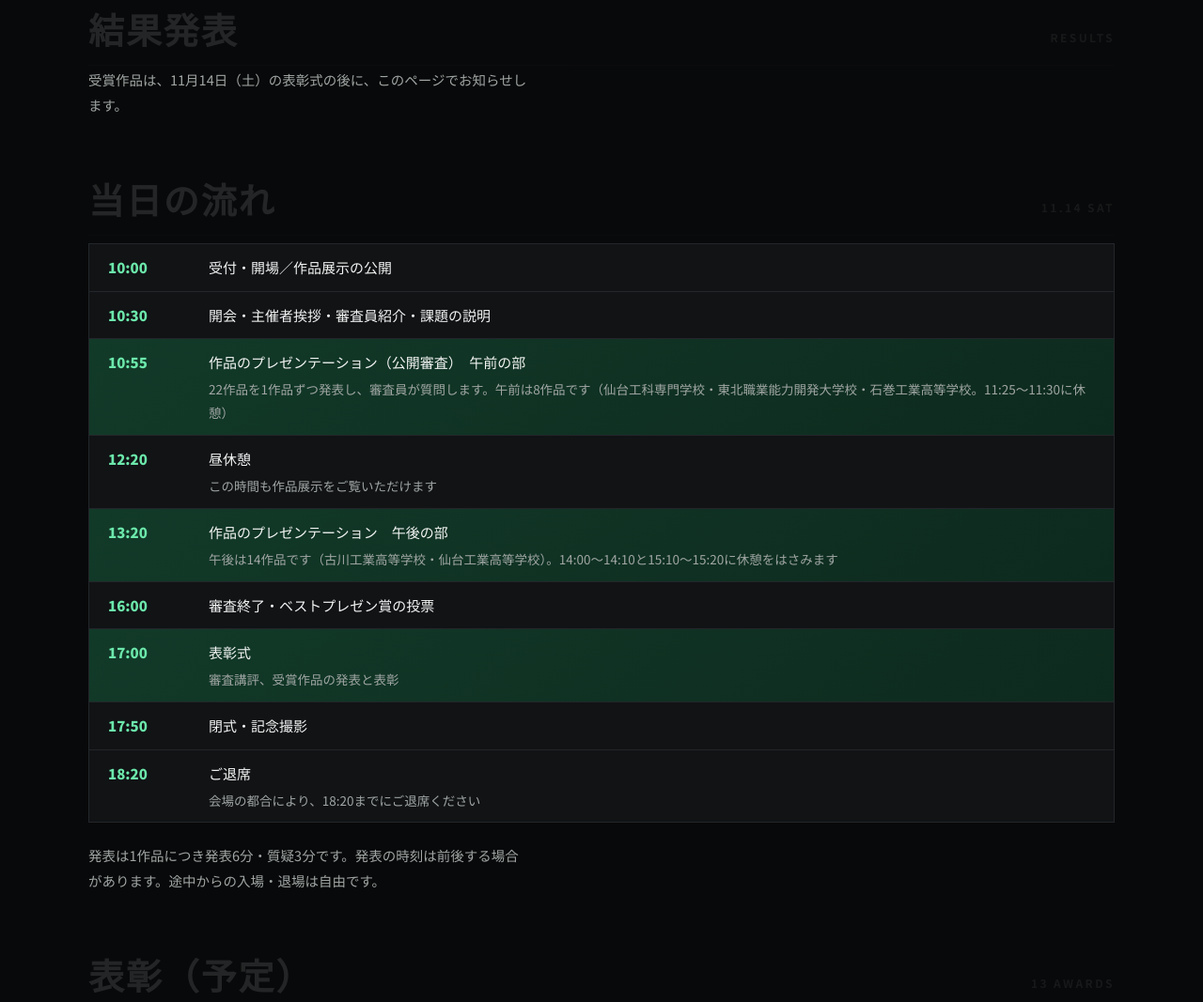
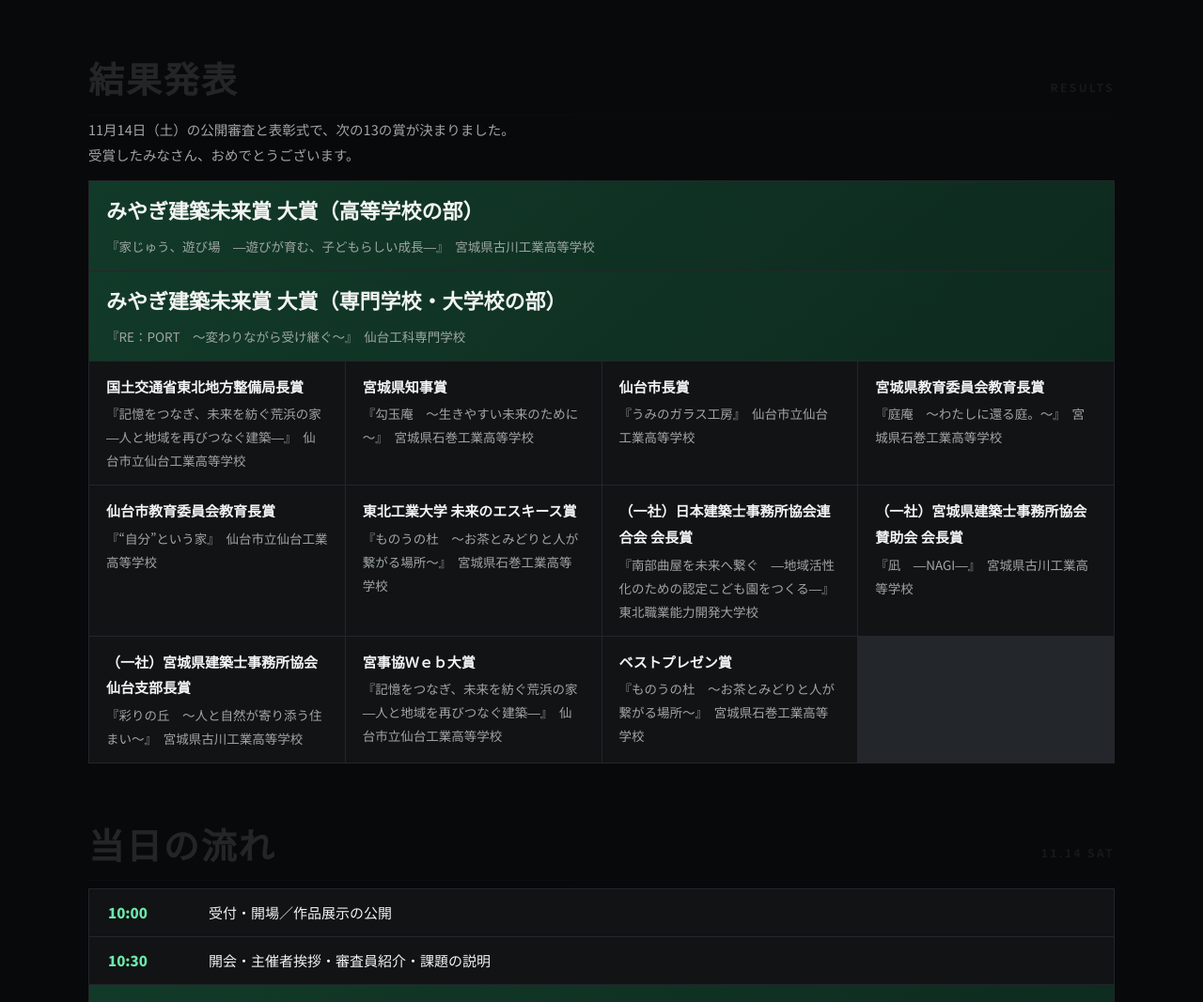
Before and after one commit to miyagikentikumiraisyo/miyagikentikumiraisyo.github.io, a plain HTML site: page index.html in a window 1280 px wide. Shown: the part 2080-3147 px from the top of the page at 94% size. Drawn offline with Linux system fonts and the light colour scheme; a web font is replaced by a local one.

Commit message:
第32回の結果発表（受賞13作品）を掲載

```diff
--- a/index.html
+++ b/index.html
@@ -333,6 +333,7 @@ main .entry .pz,main .entry.top .pz{font-size:15px;letter-spacing:.06em;line-hei
   </dl>
   <div class="head"><h2>お知らせ</h2><span>NEWS</span></div>
   <ul class="news">
+    <li><time datetime="2026-11-20">2026.11.20</time><span>第32回の受賞作品を「結果発表」に掲載しました。ご来場・ご投票いただいたみなさま、ありがとうございました。</span></li>
     <li><time datetime="2026-11-13">2026.11.13</time><span>宮事協Ｗｅｂ大賞のネット投票は、11月12日（木）12:00で締め切りました。ご投票ありがとうございました。結果は11月14日（土）の表彰式で発表します。あわせて当日の流れ（昼休憩は12:20〜13:20）・審査員・賞の名称を最新にしました。</span></li>
     <li><time datetime="2026-11-09">2026.11.09</time><span>宮事協Ｗｅｂ大賞のネット投票の受付を、11月12日（木）12:00まで延長しました。あわせて過去の受賞作品に学校名を載せました。</span></li>
     <li><time datetime="2026-10-28">2026.10.28</time><span>第32回の出展作品（22作品）のパネルを掲載しました。宮事協Ｗｅｂ大賞のネット投票を受け付けています。あわせて審査員・当日の流れ・表彰の順を更新し、協賛企業・事務所を掲載しました。</span></li>
@@ -341,24 +342,22 @@ main .entry .pz,main .entry.top .pz{font-size:15px;letter-spacing:.06em;line-hei
   </ul>
   <p class="gov"><a href="#vote" data-go="d2">22作品のパネルはこちら</a></p>
   <div class="head" id="kekka"><h2>結果発表</h2><span>RESULTS</span></div>
-  <p class="fine" style="margin:-6px 0 clamp(26px,4vw,40px)">受賞作品は、11月14日（土）の表彰式の後に、このページでお知らせします。</p>
-  <!-- 結果を載せるときは、上の p を消し、次の ul のコメントを外して作品名を入れる（賞の並びは「表彰（予定）」と同じ）
+  <p class="fine" style="margin:-6px 0 14px">11月14日（土）の公開審査と表彰式で、次の13の賞が決まりました。受賞したみなさん、おめでとうございます。</p>
   <ul class="aw">
-    <li class="top">みやぎ建築未来賞 大賞（高等学校の部）<small>作品名</small></li>
-    <li class="top">みやぎ建築未来賞 大賞（専門学校・大学校の部）<small>作品名</small></li>
-    <li>国土交通省東北地方整備局長賞<small>作品名</small></li>
-    <li>宮城県知事賞<small>作品名</small></li>
-    <li>仙台市長賞<small>作品名</small></li>
-    <li>宮城県教育委員会教育長賞<small>作品名</small></li>
-    <li>仙台市教育委員会教育長賞<small>作品名</small></li>
-    <li>東北工業大学 未来のエスキース賞<small>作品名</small></li>
-    <li>（一社）日本建築士事務所協会連合会 会長賞<small>作品名</small></li>
-    <li>（一社）宮城県建築士事務所協会賛助会 会長賞<small>作品名</small></li>
-    <li>（一社）宮城県建築士事務所協会 仙台支部長賞<small>作品名</small></li>
-    <li>宮事協Ｗｅｂ大賞<small>作品名</small></li>
-    <li>ベストプレゼン賞<small>作品名</small></li>
+    <li class="top">みやぎ建築未来賞 大賞（高等学校の部）<small>『家じゅう、遊び場　―遊びが育む、子どもらしい成長―』　宮城県古川工業高等学校</small></li>
+    <li class="top">みやぎ建築未来賞 大賞（専門学校・大学校の部）<small>『RE：PORT　～変わりながら受け継ぐ～』　仙台工科専門学校</small></li>
+    <li>国土交通省東北地方整備局長賞<small>『記憶をつなぎ、未来を紡ぐ荒浜の家　―人と地域を再びつなぐ建築―』　仙台市立仙台工業高等学校</small></li>
+    <li>宮城県知事賞<small>『勾玉庵　～生きやすい未来のために～』　宮城県石巻工業高等学校</small></li>
+    <li>仙台市長賞<small>『うみのガラス工房』　仙台市立仙台工業高等学校</small></li>
+    <li>宮城県教育委員会教育長賞<small>『庭庵　～わたしに還る庭。～』　宮城県石巻工業高等学校</small></li>
+    <li>仙台市教育委員会教育長賞<small>『“自分”という家』　仙台市立仙台工業高等学校</small></li>
+    <li>東北工業大学 未来のエスキース賞<small>『ものうの杜　～お茶とみどりと人が繋がる場所～』　宮城県石巻工業高等学校</small></li>
+    <li>（一社）日本建築士事務所協会連合会 会長賞<small>『南部曲屋を未来へ繋ぐ　―地域活性化のための認定こども園をつくる―』　東北職業能力開発大学校</small></li>
+    <li>（一社）宮城県建築士事務所協会賛助会 会長賞<small>『凪　―NAGI―』　宮城県古川工業高等学校</small></li>
+    <li>（一社）宮城県建築士事務所協会 仙台支部長賞<small>『彩りの丘　～人と自然が寄り添う住まい～』　宮城県古川工業高等学校</small></li>
+    <li>宮事協Ｗｅｂ大賞<small>『記憶をつなぎ、未来を紡ぐ荒浜の家　―人と地域を再びつなぐ建築―』　仙台市立仙台工業高等学校</small></li>
+    <li>ベストプレゼン賞<small>『ものうの杜　～お茶とみどりと人が繋がる場所～』　宮城県石巻工業高等学校</small></li>
   </ul>
-  -->
   <div class="head"><h2>当日の流れ</h2><span>11.14 SAT</span></div>
   <ol class="tt">
     <li><b>10:00</b><span>受付・開場／作品展示の公開</span></li>
@@ -373,7 +372,7 @@ main .entry .pz,main .entry.top .pz{font-size:15px;letter-spacing:.06em;line-hei
   </ol>
   <p class="fine" style="margin:-18px 0 clamp(26px,4vw,40px)">発表は1作品につき発表6分・質疑3分です。発表の時刻は前後する場合があります。途中からの入場・退場は自由です。</p>
 
-  <div class="head"><h2>表彰（予定）</h2><span>13 AWARDS</span></div>
+  <div class="head"><h2>表彰</h2><span>13 AWARDS</span></div>
   <p class="fine" style="margin:-6px 0 14px">大賞は高等学校の部と専門学校・大学校の部から各1作品、そのほかの賞は部を分けず、22作品の中から各1作品を選びます。</p>
   <ul class="aw">
     <li class="top">みやぎ建築未来賞 大賞<small>高等学校の部・専門学校・大学校の部　各1作品</small></li>
@@ -553,7 +552,7 @@ main .entry .pz,main .entry.top .pz{font-size:15px;letter-spacing:.06em;line-hei
     <div><a href="https://kesennumakoumuten.com" target="_blank" rel="noopener noreferrer">（株）気仙沼工務店</a></div>
   </div>
 
-  <div class="vote" id="vote"><div><h3>宮事協Ｗｅｂ大賞　ネット投票は締め切りました</h3><p>ネット投票は11月12日（木）12:00で締め切りました。ご投票ありがとうございました。結果は11月14日（土）の表彰式で発表します。</p></div></div>
+  <div class="vote" id="vote"><div><h3>宮事協Ｗｅｂ大賞　結果</h3><p>ご投票ありがとうございました。宮事協Ｗｅｂ大賞は『記憶をつなぎ、未来を紡ぐ荒浜の家　―人と地域を再びつなぐ建築―』（仙台市立仙台工業高等学校）に決まりました。ほかの賞は<a href="#kekka" data-go="d1">結果発表</a>をご覧ください。</p></div></div>
   <div class="works">
     <ul class="wl">
       <li><a class="th" href="img/w26_f2_p1.jpg" target="_blank" rel="noopener"><img src="img/w26_f2_p1_t.jpg" width="452" height="640" loading="lazy" alt="家じゅう、遊び場　―遊びが育む、子どもらしい成長― のパネル"></a><h4><span class="wno">01</span>家じゅう、遊び場　―遊びが育む、子どもらしい成長―</h4><p class="lk"><a href="img/w26_f2_p1.jpg" target="_blank" rel="noopener">パネル 1／2</a><a href="img/w26_f2_p2.jpg" target="_blank" rel="noopener">パネル 2／2</a></p></li>
```
